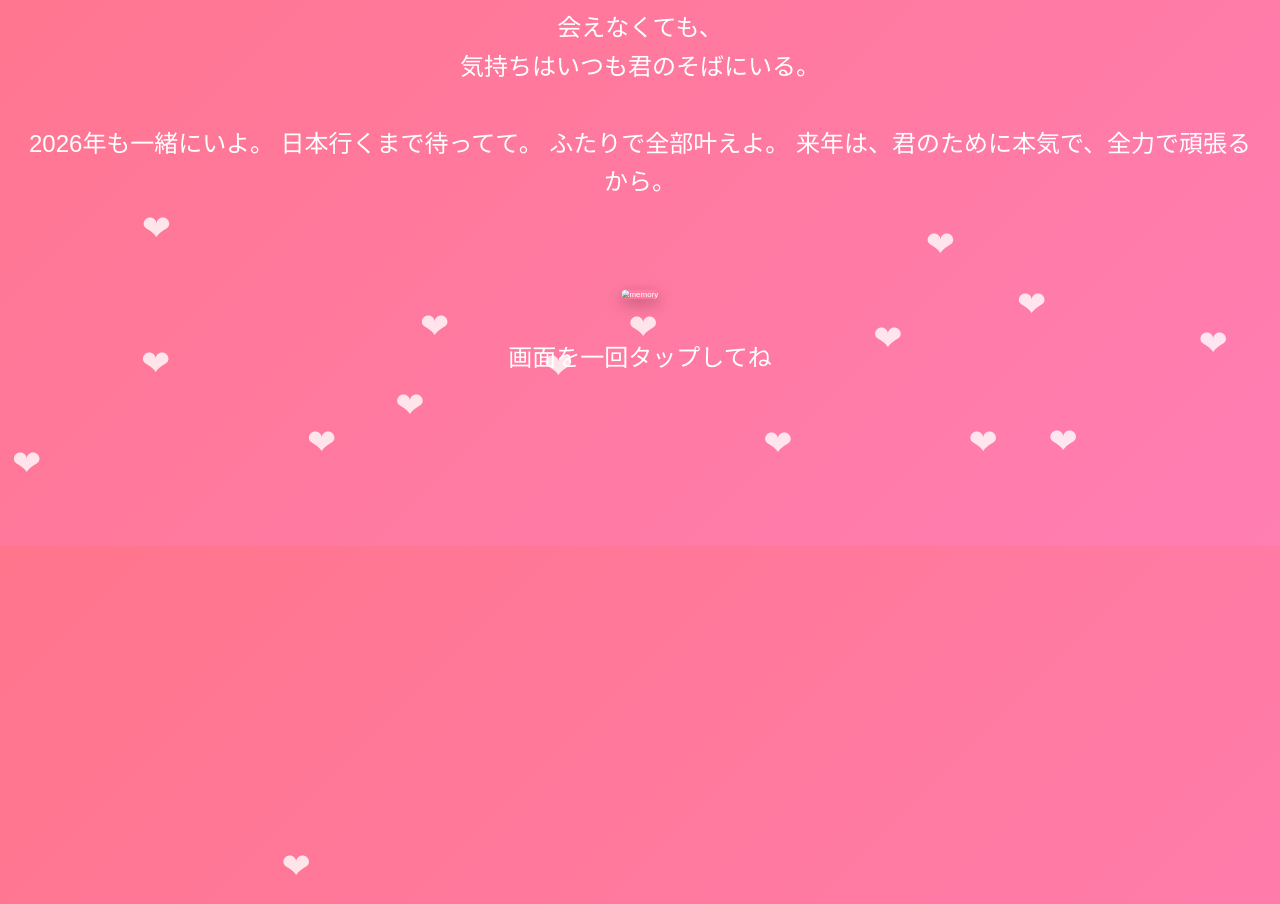
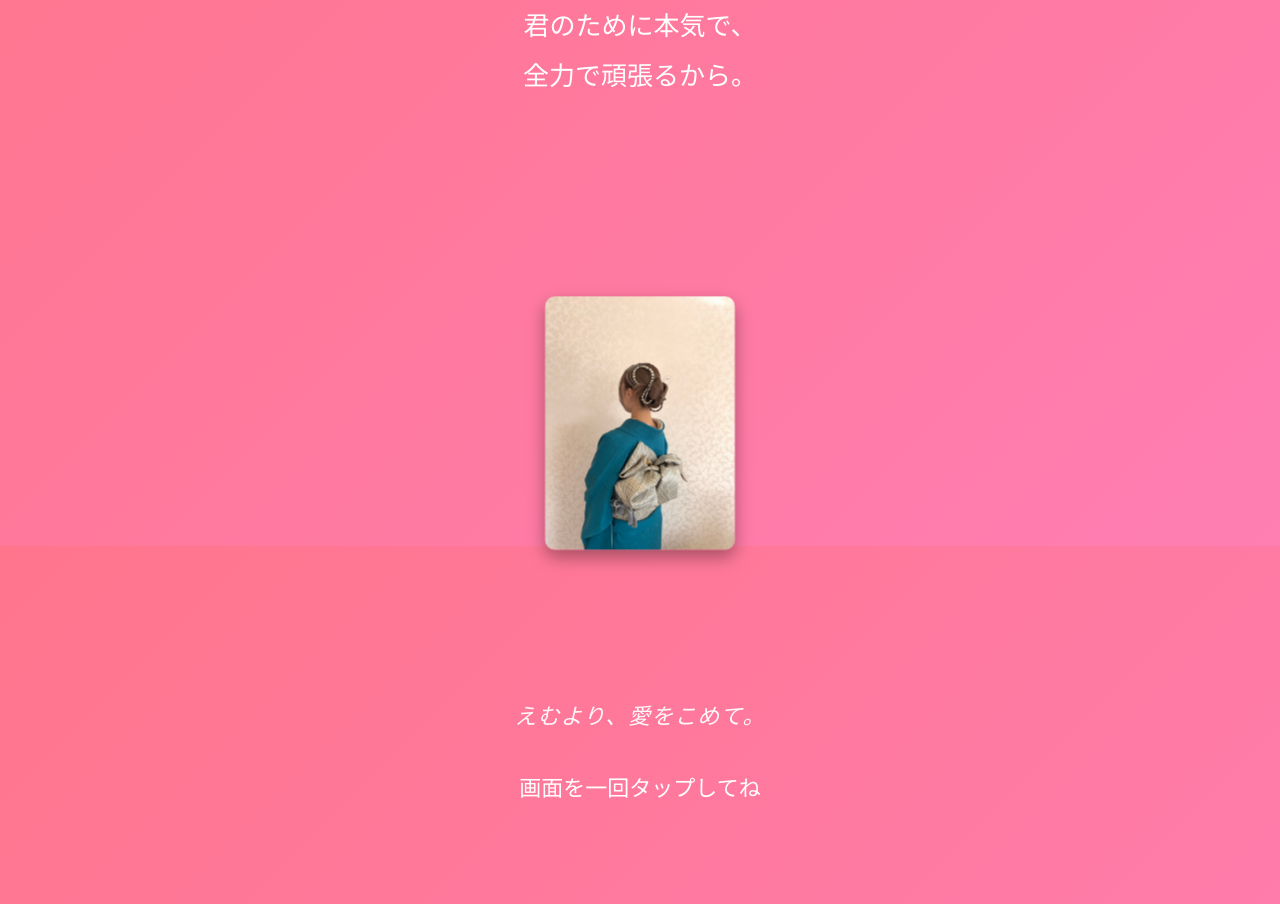
Before and after one commit to Mattlahughes/romantic-surprise, a plain HTML site: page index.html in a window 1280 px wide. Shown: the part 254-1158 px from the top of the page. Drawn offline with Linux system fonts and the light colour scheme.

Commit message:
Update index.html

```diff
--- a/index.html
+++ b/index.html
@@ -9,7 +9,7 @@
       margin: 0;
       height: 100vh;
       background: linear-gradient(135deg, #ff758c, #ff7eb3);
-      font-family: Arial, sans-serif;
+      font-family: "Trebuchet MS", "Hiragino Sans", "Yu Gothic", Arial, sans-serif;
       color: white;
       text-align: center;
       overflow: hidden;
@@ -19,38 +19,48 @@
       position: relative;
       top: 50%;
       transform: translateY(-50%);
-      padding: 20px;
+      padding: 20px 30px;
       animation: fadeIn 3s ease-in-out;
     }
 
     h1 {
-      font-size: 32px;
-      margin-bottom: 10px;
+      font-size: 42px;
+      margin-bottom: 25px;
+      letter-spacing: 2px;
     }
 
     p {
-      font-size: 24px;
-      line-height: 1.6;
+      font-size: 26px;
+      line-height: 1.9;
+      margin-bottom: 20px;
     }
 
     img {
-      width: 360px;
-      margin-top: 60px;
-      border-radius: 15px;
-      box-shadow: 0 10px 30px rgba(0,0,0,0.3);
+      width: 380px;
+      margin-top: 50px;
+      border-radius: 20px;
+      box-shadow: 0 15px 35px rgba(0,0,0,0.35);
       animation: zoomIn 10s ease-in-out;
     }
 
+    .from {
+      margin-top: 18px;
+      font-size: 22px;
+      font-style: italic;
+      opacity: 0.95;
+      letter-spacing: 1px;
+    }
+
     .tap {
-      margin-top: 35px;
-      font-size: 24px;
-      opacity: 0.9;
+      margin-top: 40px;
+      font-size: 22px;
+      opacity: 0.85;
       animation: blink 5s infinite;
     }
 
     .heart {
       position: absolute;
-      font-size: 35px;
+      font-size: 36px;
       animation: floatUp linear infinite;
       opacity: 0.8;
     }
@@ -89,13 +99,22 @@
     <p>
       会えなくても、<br>
       気持ちはいつも君のそばにいる。<br><br>
-      2026年も一緒にいよ。
-日本行くまで待ってて。
-ふたりで全部叶えよ。
-来年は、君のために本気で、全力で頑張るから。<br>
+
+      2026年も一緒にいよ。<br>
+      日本行くまで待ってて。<br>
+      ふたりで全部叶えよ。<br><br>
+
+      来年は、<br>
+      君のために本気で、<br>
+      全力で頑張るから。
     </p>
 
-    <img src="photo.JPH" alt="memory">
+    <img src="photo.JPG" alt="memory">
+
+    <!-- TULISAN DI BAWAH POSTER -->
+    <div class="from">
+      えむより、愛をこめて。
+    </div>
 
     <div class="tap">
       画面を一回タップしてね
```
